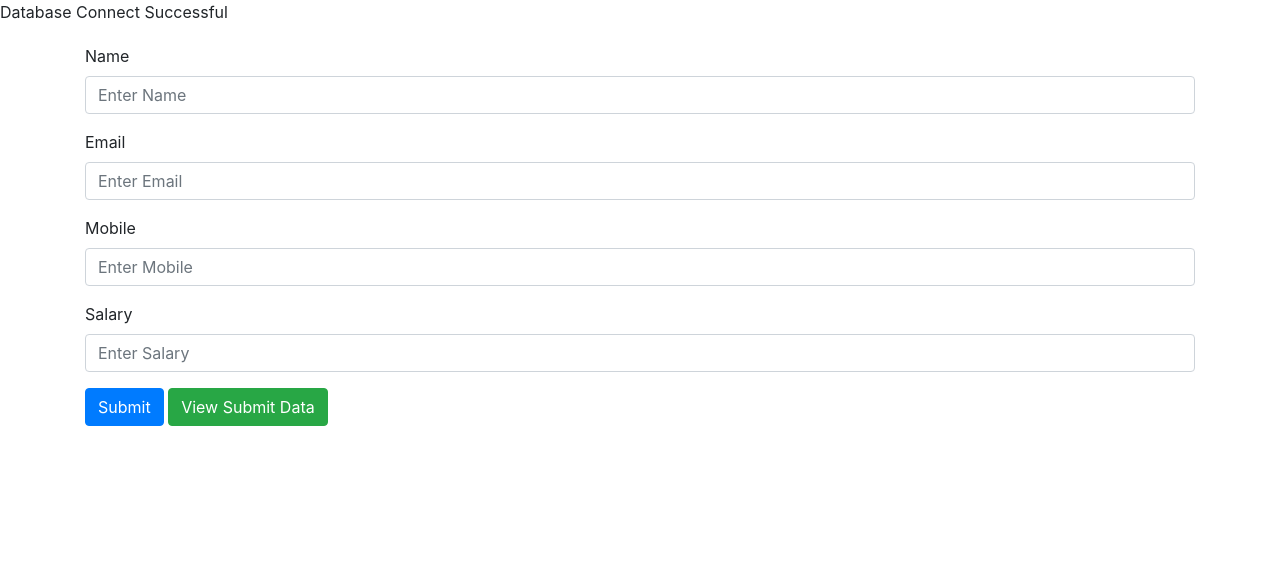
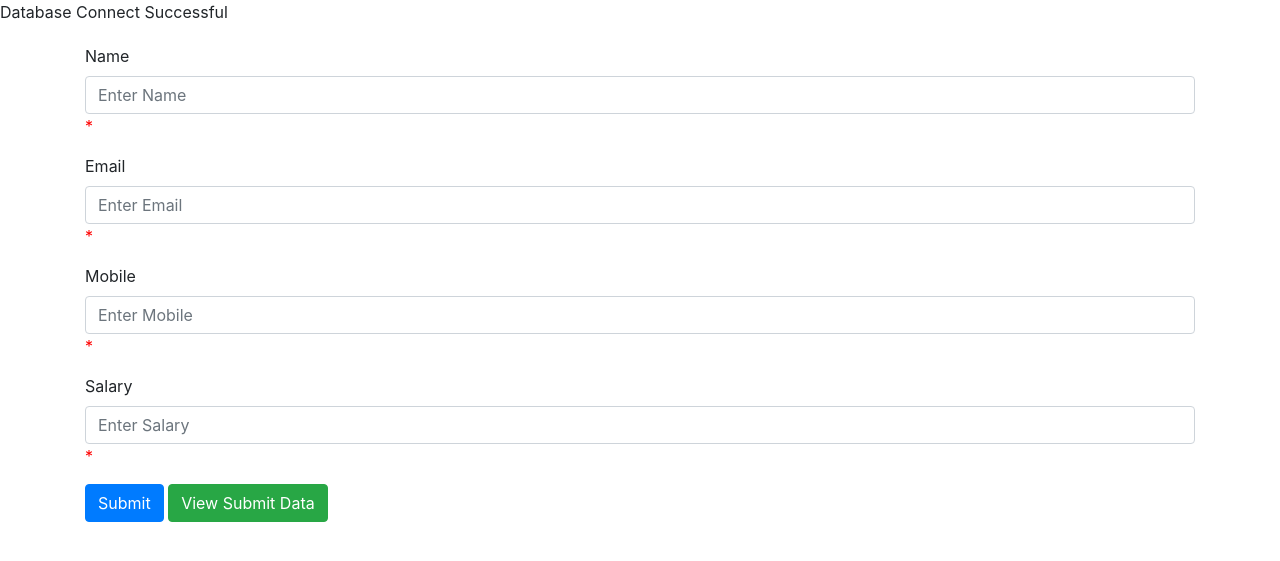
Before and after one commit to AsiriM2000/PHP-Basics, a PHP site: page / in a window 1280 px wide. Shown: the top 561 px of the page. Run offline with PHP 8.4, Linux system fonts and the light colour scheme.

Commit message:
content update

```diff
--- a/14-PHPCrudApp/index.php
+++ b/14-PHPCrudApp/index.php
@@ -1,20 +1,59 @@
 <?php
     include 'conect.php';
+
+    $name="";
+    $email="";
+    $mobile="";
+    $salary="";
+
+    $nameErr="";
+    $emailErr="";
+    $mobileErr="";
+    $salaryErr="";
+
     if (isset($_POST['submit'])){
 
+        if (empty($_POST["name"])) {
+            $nameErr = "Name is required";
+        } else {
             $name = $_POST['name'];
+        }
+
+        if (empty($_POST["email"])) {
+            $emailErr = "Email is required";
+        } else {
             $email = $_POST['email'];
+        }
+
+        if (empty($_POST["mobile"])) {
+            $mobileErr = "Mobile is required";
+        } else {
             $mobile = $_POST['mobile'];
+        }
+
+        if (empty($_POST["salary"])) {
+            $salaryErr = "Mobile is required";
+        } else {
             $salary = $_POST['salary'];
+        }
 
+//        $name = $_POST['name'];
+//        $email = $_POST['email'];
+//        $mobile = $_POST['mobile'];
+//        $salary = $_POST['salary'];
+
+        if (empty($_POST["name"]) || empty($_POST["email"]) || empty($_POST["mobile"]) || empty($_POST["salary"])){
+            echo "Something Wrong!";
+        }else{
             $query = "insert into Customer values ('$name','$email','$mobile','$salary')";
-
             $result = mysqli_query($con,$query);
             if ($query){
                 echo 'Data Insert Success!';
             }else{
                 die(mysqli_query($con));
             }
+        }
+
     }
 ?>
 
@@ -32,6 +71,9 @@
         .container{
             margin-top: 20px;
         }
+        .error{
+            color: red;
+        }
     </style>
 </head>
 <body>
@@ -41,21 +83,25 @@
             <div class="form-group">
                 <label for="exampleInputEmail1">Name</label>
                 <input type="text" class="form-control" placeholder="Enter Name" name="name">
+                <span class="error">* <?php echo $nameErr;?></span>
             </div>
 
             <div class="form-group">
                 <label for="exampleInputEmail1">Email</label>
                 <input type="email" class="form-control" placeholder="Enter Email" name="email">
+                <span class="error">* <?php echo $emailErr;?></span>
             </div>
 
             <div class="form-group">
                 <label for="exampleInputEmail1">Mobile</label>
                 <input type="text" class="form-control" placeholder="Enter Mobile" name="mobile">
+                <span class="error">* <?php echo $mobileErr;?></span>
             </div>
 
             <div class="form-group">
                 <label for="exampleInputEmail1">Salary</label>
                 <input type="text" class="form-control" placeholder="Enter Salary" name="salary">
+                <span class="error">* <?php echo $salaryErr;?></span>
             </div>
 
             <button type="submit" class="btn btn-primary" name="submit">Submit</button>
--- a/14-PHPCrudApp/view.php
+++ b/14-PHPCrudApp/view.php
@@ -48,8 +48,8 @@
                            <td>'.$mobile.'</td>
                            <td>'.$salary.'</td>
                            <td>
-                                <button type="button" class="btn btn-warning"><a class="text-light" href="update.php?updateEmail='.$email.'">Update</a></button>
-                                <button type="button" class="btn btn-danger"><a class="text-light" href="delete.php?deleteEmail='.$email.'">Delete</a></button>
+                                <button type="button" class="btn btn-warning"><a style="text-decoration: none" class="text-dark" href="update.php?updateEmail='.$email.'">Update</a></button>
+                                <button type="button" class="btn btn-danger"><a style="text-decoration: none" class="text-dark" href="delete.php?deleteEmail='.$email.'">Delete</a></button>
                            </td>
                        </tr>';
             }
```
Also changed, not shown: 07-PHPConditionalStatements/index.php (renamed from 07-PHPConditionalStatements/iindex.php). Lines whose indentation alone changed are shown as unchanged.
